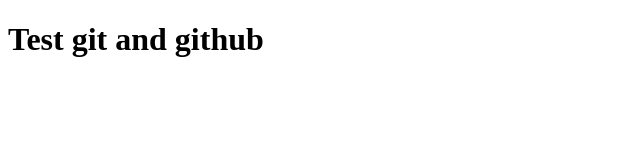
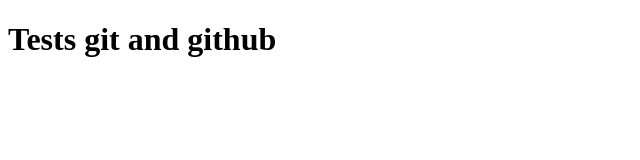
Before and after one commit to MitrichCoder/tests, a plain HTML site: page index.html in a window 1280 px wide. Shown: the whole page, without its empty margins (0-640 px from the left). Drawn offline with Linux system fonts and the light colour scheme.

Commit message:
3 commit

```diff
--- a/index.html
+++ b/index.html
@@ -6,6 +6,6 @@
     <title>Git tests</title>
 </head>
 <body>
-    <h1>Test git and github</h1>
+    <h1>Tests git and github</h1>
 </body>
 </html>
```
